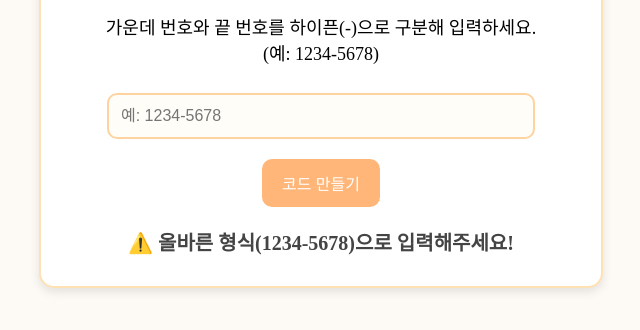
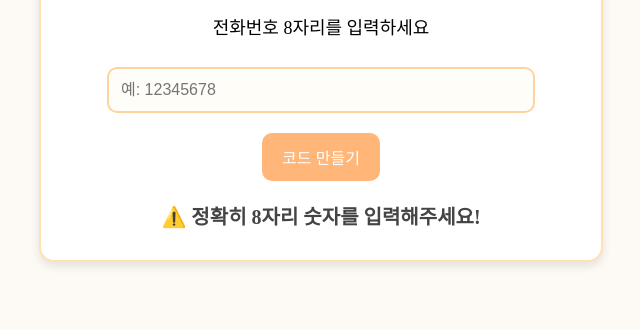
Before and after one commit to mini-for/code-maker, a plain HTML site: page index.html in a window 1280 px wide. Both pictures are taken after a click on the button "코드 만들기". Shown: the part 156-486 px from the top of the page, without its empty margins (319-959 px from the left). Drawn offline with Linux system fonts and the light colour scheme; a web font is replaced by a local one.

Commit message:
Add files via upload

```diff
--- a/index.html
+++ b/index.html
@@ -69,9 +69,9 @@
 
   <div class="container">
     <h1>코드생성기 🔢</h1>
-    <p>가운데 번호와 끝 번호를 하이픈(-)으로 구분해 입력하세요.<br>(예: 1234-5678)</p>
+    <p>전화번호 8자리를 입력하세요</p>
 
-    <input type="password" id="abValue" placeholder="예: 1234-5678"><br>
+    <input type="password" id="abInput" placeholder="예: 12345678"><br>
 
     <button onclick="generateCode()">코드 만들기</button>
 
@@ -80,19 +80,18 @@
 
   <script>
     function generateCode() {
-      const input = document.getElementById('abValue').value;
+      const input = document.getElementById('abInput').value;
       const resultBox = document.getElementById('resultBox');
 
-      const parts = input.split("-");
-      if (parts.length !== 2 || isNaN(parts[0]) || isNaN(parts[1])) {
-        resultBox.innerHTML = "⚠️ 올바른 형식(1234-5678)으로 입력해주세요!";
+      if (!/^[0-9]{8}$/.test(input)) {
+        resultBox.innerHTML = "⚠️ 정확히 8자리 숫자를 입력해주세요!";
         return;
       }
 
-      const a = parseInt(parts[0]);
-      const b = parseInt(parts[1]);
+      const a = parseInt(input.slice(0, 4));
+      const b = parseInt(input.slice(4, 8));
+      const code = ((a * 125) * 160) + b + b;
 
-      const code = ((a * 125) * 160) + b + b;
       resultBox.innerHTML = `🔢 결과: <strong>${code}</strong>`;
     }
   </script>
```
